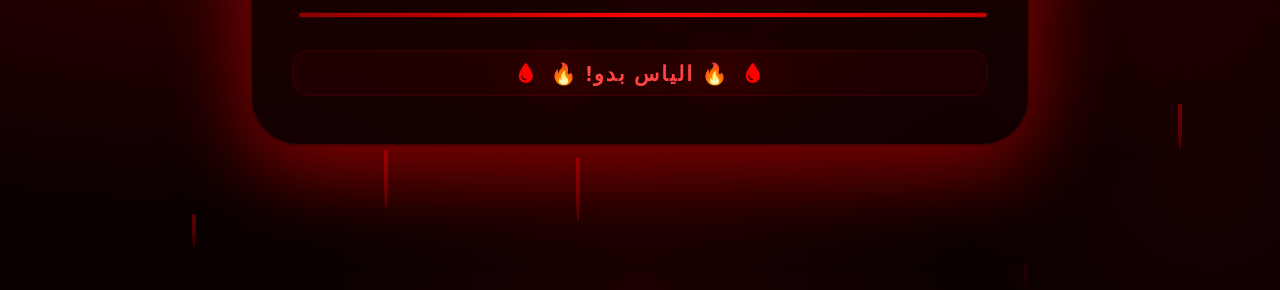
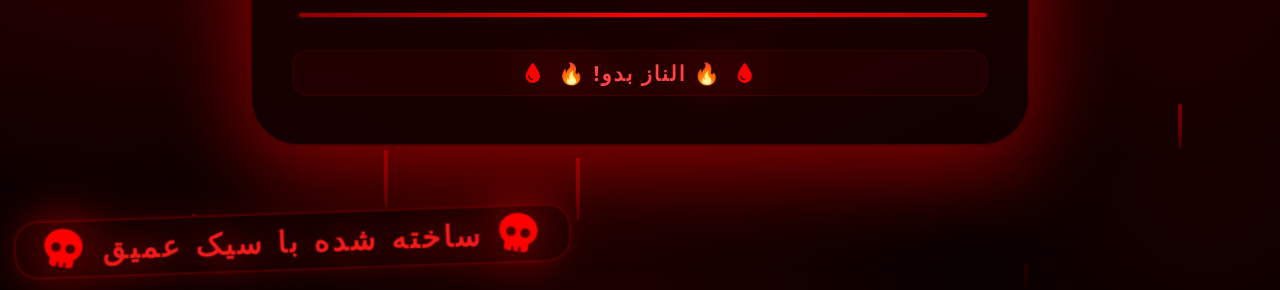
Before and after one commit to R3v3rse-sys/tiime, a plain HTML site: page index.html in a window 1280 px wide. Shown: the part 510-800 px from the top of the page. Drawn offline with Linux system fonts and the light colour scheme.

Commit message:
Update index.html

```diff
--- a/index.html
+++ b/index.html
@@ -493,6 +493,71 @@
             text-shadow: 0 0 60px rgba(255, 0, 0, 0.8);
         }
 
+        /* ========================================== */
+        /* ===== CREDIT - ساخته شده با سیک عمیق ===== */
+        /* ========================================== */
+        .credit {
+            position: fixed;
+            bottom: 20px;
+            left: 20px;
+            z-index: 999;
+            font-size: 1.8rem;
+            font-weight: 900;
+            color: #cc0000;
+            text-shadow:
+                0 0 20px rgba(255, 0, 0, 0.6),
+                0 0 40px rgba(255, 0, 0, 0.4),
+                0 0 80px rgba(200, 0, 0, 0.3),
+                0 0 120px rgba(255, 0, 0, 0.2);
+            font-family: 'Arial Black', 'Segoe UI', sans-serif;
+            letter-spacing: 3px;
+            animation: creditPulse 1.5s ease-in-out infinite alternate;
+            background: rgba(10, 0, 0, 0.7);
+            padding: 0.6rem 1.5rem;
+            border-radius: 1.5rem;
+            border: 2px solid rgba(200, 0, 0, 0.3);
+            backdrop-filter: blur(10px);
+            -webkit-backdrop-filter: blur(10px);
+            box-shadow: 0 0 40px rgba(255, 0, 0, 0.15), inset 0 0 30px rgba(255, 0, 0, 0.05);
+            transform: rotate(-2deg);
+            transition: all 0.3s ease;
+        }
+
+        .credit:hover {
+            transform: rotate(0deg) scale(1.05);
+            border-color: rgba(255, 0, 0, 0.6);
+            box-shadow: 0 0 60px rgba(255, 0, 0, 0.3);
+        }
+
+        @keyframes creditPulse {
+            0% {
+                text-shadow: 0 0 20px rgba(255, 0, 0, 0.6), 0 0 40px rgba(255, 0, 0, 0.3);
+                color: #cc0000;
+                transform: rotate(-2deg) scale(1);
+            }
+            100% {
+                text-shadow: 0 0 40px rgba(255, 0, 0, 1), 0 0 80px rgba(255, 0, 0, 0.6), 0 0 120px rgba(200, 0, 0, 0.4);
+                color: #ff2222;
+                transform: rotate(-2deg) scale(1.03);
+            }
+        }
+
+        .credit i {
+            margin: 0 8px;
+            color: #ff0000;
+            animation: creditIcon 2s ease-in-out infinite;
+        }
+
+        @keyframes creditIcon {
+            0%,
+            100% {
+                transform: scale(1) rotate(0deg);
+            }
+            50% {
+                transform: scale(1.3) rotate(10deg);
+            }
+        }
+
         /* ===== RESPONSIVE ===== */
         @media (max-width: 580px) {
             .glass-card {
@@ -521,6 +586,12 @@
             .status {
                 font-size: 1rem;
             }
+            .credit {
+                font-size: 1.2rem;
+                padding: 0.4rem 1rem;
+                bottom: 10px;
+                left: 10px;
+            }
         }
 
         @media (max-width: 400px) {
@@ -539,6 +610,12 @@
             }
             .status {
                 font-size: 0.85rem;
+            }
+            .credit {
+                font-size: 1rem;
+                padding: 0.3rem 0.8rem;
+                bottom: 8px;
+                left: 8px;
             }
         }
     </style>
@@ -561,6 +638,13 @@
     <div class="splash"></div>
     <div class="splash"></div>
     <div class="splash"></div>
+
+    <!-- ===== CREDIT - پایین سمت چپ ===== -->
+    <div class="credit">
+        <i class="fas fa-skull"></i>
+        ساخته شده با سیک عمیق
+        <i class="fas fa-skull"></i>
+    </div>
 
     <!-- ===== MAIN CARD ===== -->
     <div class="glass-card" id="app">
@@ -602,7 +686,7 @@
         <!-- ===== BLOODY STATUS MESSAGE ===== -->
         <div class="status" id="statusMessage">
             <i class="fas fa-tint"></i>
-            بدو الیاس سریع تحویل بده
+            بدو الناز سریع تحویل بده
             <i class="fas fa-tint"></i>
         </div>
     </div>
@@ -657,7 +741,7 @@
                     progressBar.style.width = '100%';
                     statusMsg.innerHTML = `
                         <i class="fas fa-skull"></i>
-                        <span style="color:#ff0000; font-weight:700;">وقت تموم شد! الیاس دیره!</span>
+                        <span style="color:#ff0000; font-weight:700;">وقت تموم شد! الناز دیره!</span>
                         <i class="fas fa-skull"></i>
                     `;
                     appCard.classList.add('expired');
@@ -700,16 +784,13 @@
                 progressBar.style.width = (progress * 100) + '%';
 
                 // --- KEEP BLOODY MESSAGE ---
-                // فقط پیام ثابت "بدو الیاس سریع تحویل بده" با افکت خون
-                // و گاهی تغییر کوچک برای تنوع
                 const msgs = [
-                    '🩸 بدو الیاس سریع تحویل بده 🩸',
-                    '⚡ الیاس! وقت کمه! ⚡',
-                    '🔥 الیاس بدو! 🔥',
-                    '💀 الیاس! داره دیر میشه! 💀'
+                    '🩸 بدو الناز سریع تحویل بده 🩸',
+                    '⚡ الناز! وقت کمه! ⚡',
+                    '🔥 الناز بدو! 🔥',
+                    '💀 الناز! داری دیر میشه! 💀'
                 ];
 
-                // هر ۱۰ ثانیه یه پیام متفاوت نشون بده
                 const cycleIndex = Math.floor(now.getTime() / 10000) % msgs.length;
                 const baseMsg = msgs[cycleIndex];
 
```
